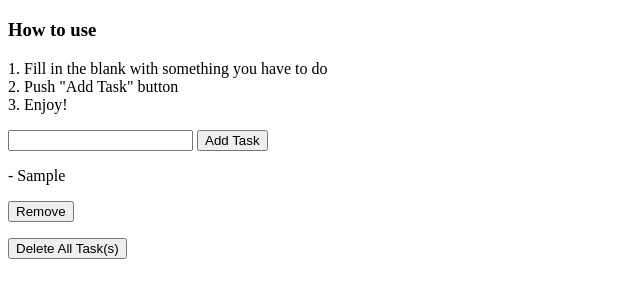
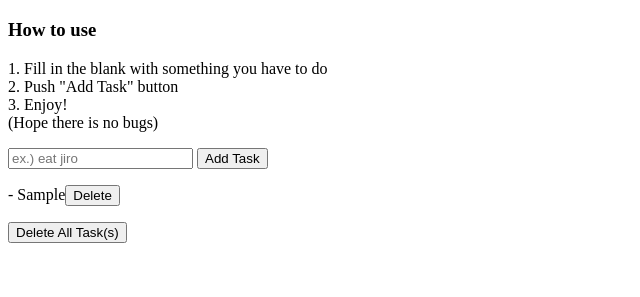
Before and after one commit to T0-0D/js-learn-todo-list, a plain HTML site: page index.html in a window 1280 px wide. Both pictures are taken after typing "Sample" into the empty fields and a click on the button "Add Task". Shown: the part 61-358 px from the top of the page, without its empty margins (0-640 px from the left). Drawn offline with Linux system fonts and the light colour scheme.

Commit message:
implemented all functions

```diff
--- a/index.html
+++ b/index.html
@@ -7,10 +7,11 @@
     <h3>How to use</h3>
     <p>1. Fill in the blank with something you have to do<br>
         2. Push "Add Task" button<br>
-        3. Enjoy!
+        3. Enjoy!<br>
+        (Hope there is no bugs)
     </p>
 
-    <input type="text" id="inputText">
+    <input type="text" id="inputText" placeholder="ex.) eat jiro">
     <input type="button" id="addButton" value="Add Task">
     <p id="outputText"></p>
     <input type="button" id="deleteAllButton" value="Delete All Task(s)">
--- a/to-do-list.js
+++ b/to-do-list.js
@@ -1,38 +1,36 @@
+const input = document.getElementById("inputText");
 const output = document.getElementById("outputText");
-const input = document.getElementById("inputText");
 
-function addTask() {
+// task addition
+const addButton = document.getElementById("addButton");
+addButton.addEventListener("click", function() {
     if(input.value === ""){ // textboxが空欄の時、追加せずにalertを表示
         alert("Task is empty. Please fill in the blank.");
     }
     else{
         // elementをつくる/elementの中身を記述
-        const outputElement1 = document.createElement("p");
-        const outputElement2 = document.createElement("input");
+        const outputP = document.createElement("p");
         // element1にtextboxの内容をコピー
-        outputElement1.textContent = "- " + input.value;
-        // element2のinputがbuttonであることを定義
-        outputElement2.type = "button";
-        outputElement2.value = "Remove";
-        outputElement2.id = "removeButton";
+        outputP.textContent = "- " + input.value;
         // elementを置く場所（output）を指定し、引数にelementを入れる
-        output.appendChild(outputElement1);
-        output.appendChild(outputElement2);
+        output.appendChild(outputP);
         // addButtonを押した後にtextboxを空にする
         input.value = "";
+
+        // task delete
+        const deleteButton = document.createElement("input");
+        deleteButton.type = "button";
+        deleteButton.value = "Delete";
+        outputP.appendChild(deleteButton);
+        deleteButton.addEventListener("click", function() {
+            outputP.remove();
+        })
     }
-}
-
-// task addition
-const button1 = document.getElementById("addButton");
-button1.addEventListener("click", addTask);
-
-// task delete
-const button2 = document.getElementById("deleteButton");
-
+});
 
 // task all delete
-function deleteTask() {
+const button3 = document.getElementById("deleteAllButton");
+button3.addEventListener("click", function() {
     if(output.textContent === ""){ // Listに何もない時、alertを表示
         alert("The list is empty.");
     }
@@ -41,6 +39,4 @@ function deleteTask() {
             output.textContent = "";
         }
     }
-}
-const button3 = document.getElementById("deleteAllButton");
-button3.addEventListener("click", deleteTask);
+});
```
